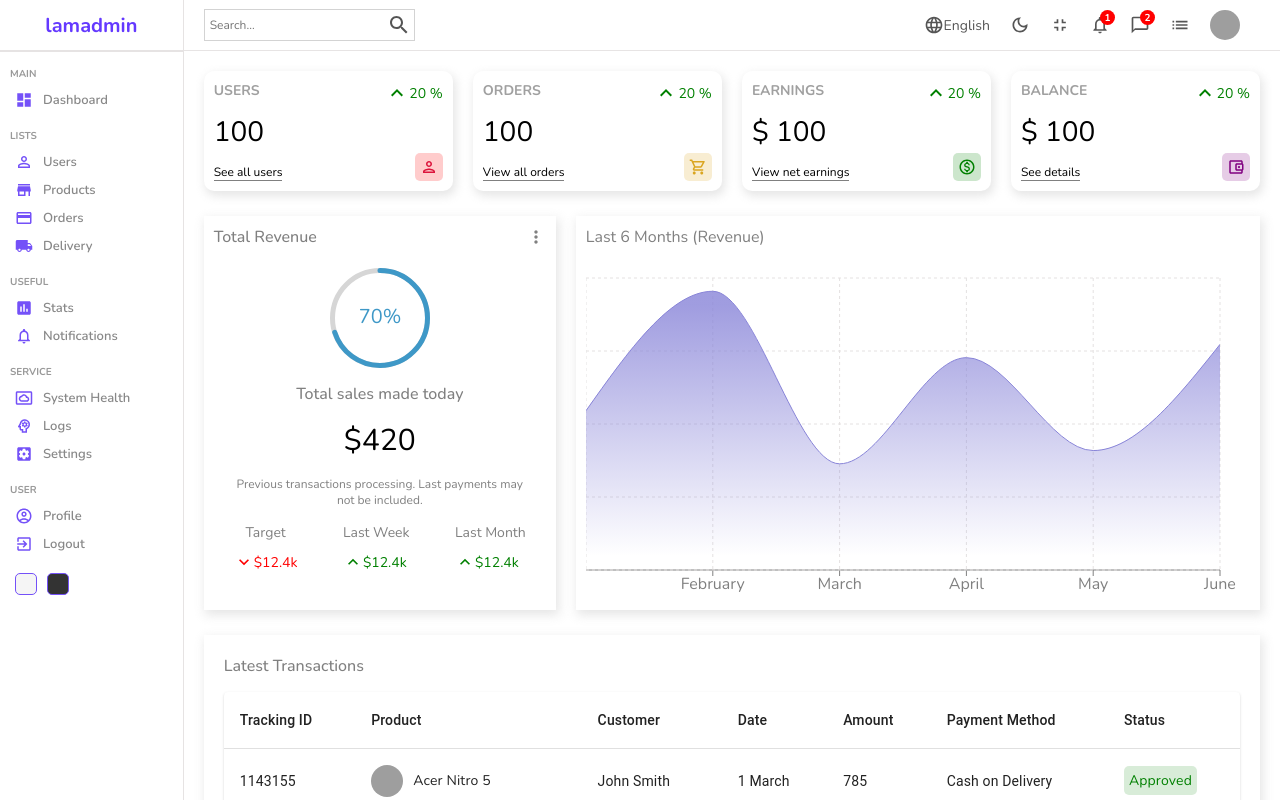
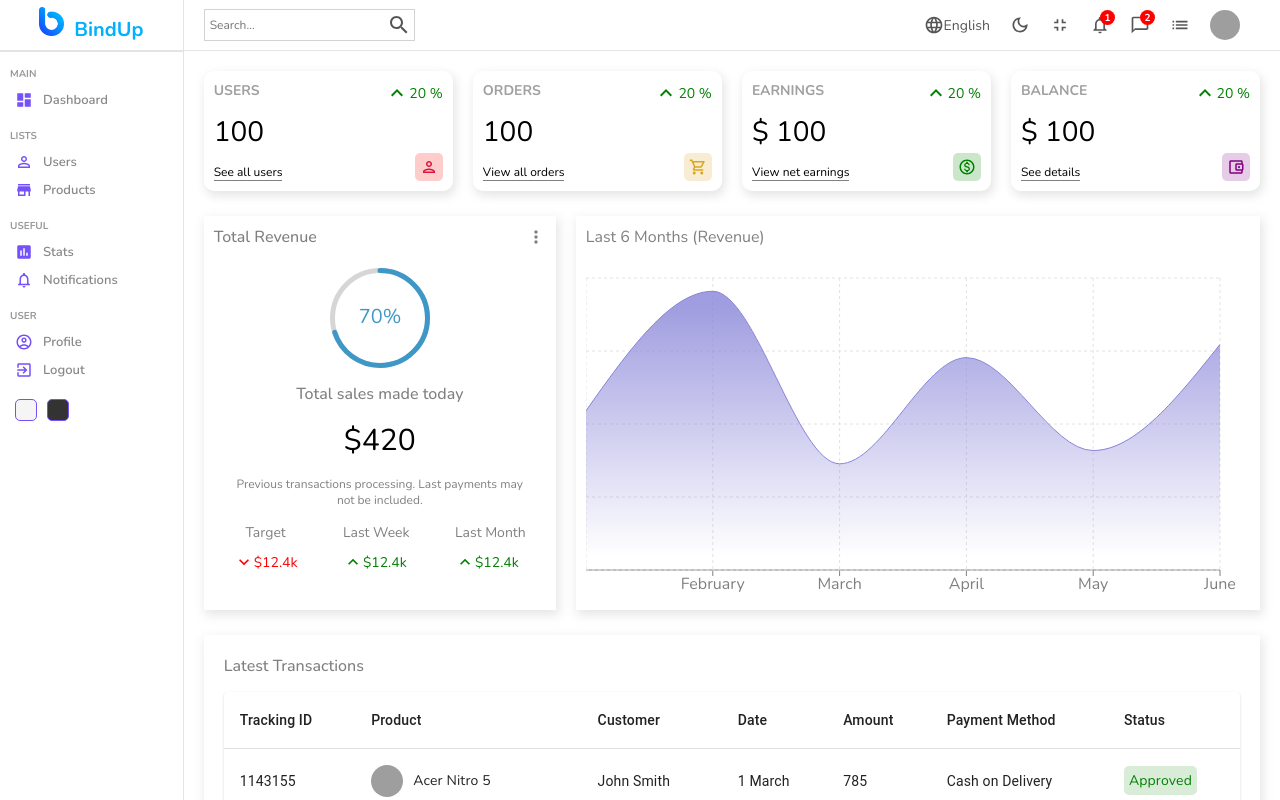
Before and after one commit to kabutoshinki/admin_dashboard, a React (Create React App) app: page / in a window 1280 px wide. Shown: the top 800 px of the page. Built offline with nearby package versions, Linux system fonts and the light colour scheme; grey boxes are pictures that could not be loaded.

Commit message:
customize slider bar template dashboard

```diff
--- a/src/components/sidebar/Sidebar.jsx
+++ b/src/components/sidebar/Sidebar.jsx
@@ -21,17 +21,20 @@ const Sidebar = () => {
     <div className="sidebar">
       <div className="top">
         <Link to="/" style={{ textDecoration: "none" }}>
-          <span className="logo">lamadmin</span>
+          <img className="h-fit w-8 logo" src="logo.png" alt="BindUP logo" />
+          <span className="logoTitle">BindUp</span>
         </Link>
       </div>
       <hr />
       <div className="center">
         <ul>
           <p className="title">MAIN</p>
-          <li>
-            <DashboardIcon className="icon" />
-            <span>Dashboard</span>
-          </li>
+          <Link to="/" style={{ textDecoration: "none" }}>
+            <li>
+              <DashboardIcon className="icon" />
+              <span>Dashboard</span>
+            </li>
+          </Link>
           <p className="title">LISTS</p>
           <Link to="/users" style={{ textDecoration: "none" }}>
             <li>
@@ -45,14 +48,6 @@ const Sidebar = () => {
               <span>Products</span>
             </li>
           </Link>
-          <li>
-            <CreditCardIcon className="icon" />
-            <span>Orders</span>
-          </li>
-          <li>
-            <LocalShippingIcon className="icon" />
-            <span>Delivery</span>
-          </li>
           <p className="title">USEFUL</p>
           <li>
             <InsertChartIcon className="icon" />
@@ -61,19 +56,6 @@ const Sidebar = () => {
           <li>
             <NotificationsNoneIcon className="icon" />
             <span>Notifications</span>
-          </li>
-          <p className="title">SERVICE</p>
-          <li>
-            <SettingsSystemDaydreamOutlinedIcon className="icon" />
-            <span>System Health</span>
-          </li>
-          <li>
-            <PsychologyOutlinedIcon className="icon" />
-            <span>Logs</span>
-          </li>
-          <li>
-            <SettingsApplicationsIcon className="icon" />
-            <span>Settings</span>
           </li>
           <p className="title">USER</p>
           <li>
@@ -87,14 +69,8 @@ const Sidebar = () => {
         </ul>
       </div>
       <div className="bottom">
-        <div
-          className="colorOption"
-          onClick={() => dispatch({ type: "LIGHT" })}
-        ></div>
-        <div
-          className="colorOption"
-          onClick={() => dispatch({ type: "DARK" })}
-        ></div>
+        <div className="colorOption" onClick={() => dispatch({ type: "LIGHT" })}></div>
+        <div className="colorOption" onClick={() => dispatch({ type: "DARK" })}></div>
       </div>
     </div>
   );
--- a/src/components/sidebar/sidebar.scss
+++ b/src/components/sidebar/sidebar.scss
@@ -1,3 +1,4 @@
+
 .sidebar {
   flex: 1;
   border-right: 0.5px solid rgb(230, 227, 227);
@@ -10,10 +11,15 @@
     align-items: center;
     justify-content: center;
 
-    .logo {
+    .logo{
+      height: fit-content;
+      width: 25px;
+    }
+    .logoTitle{
+      color: #00B1FF;
       font-size: 20px;
       font-weight: bold;
-      color: #6439ff;
+      margin-left: 10px;
     }
   }
 
```
Also changed, not shown: public/logo.png (added).
